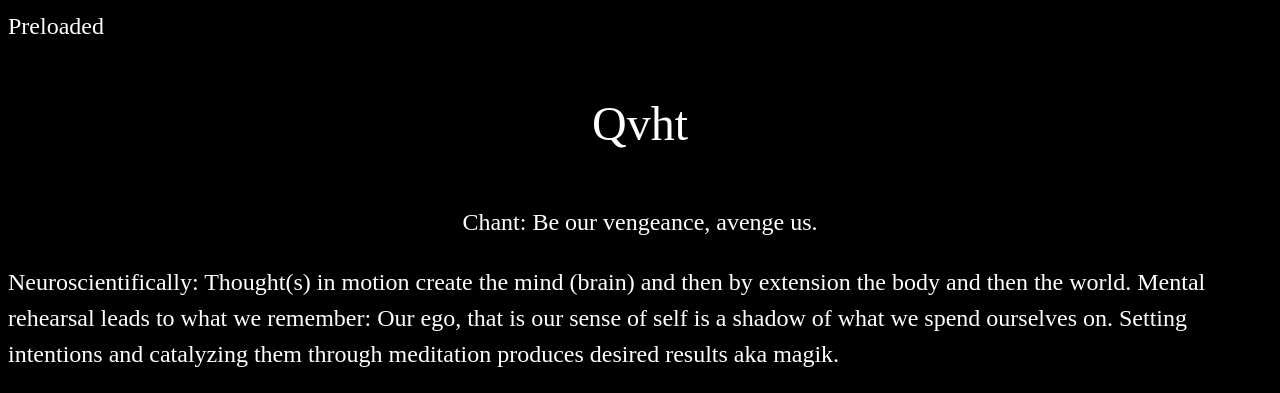
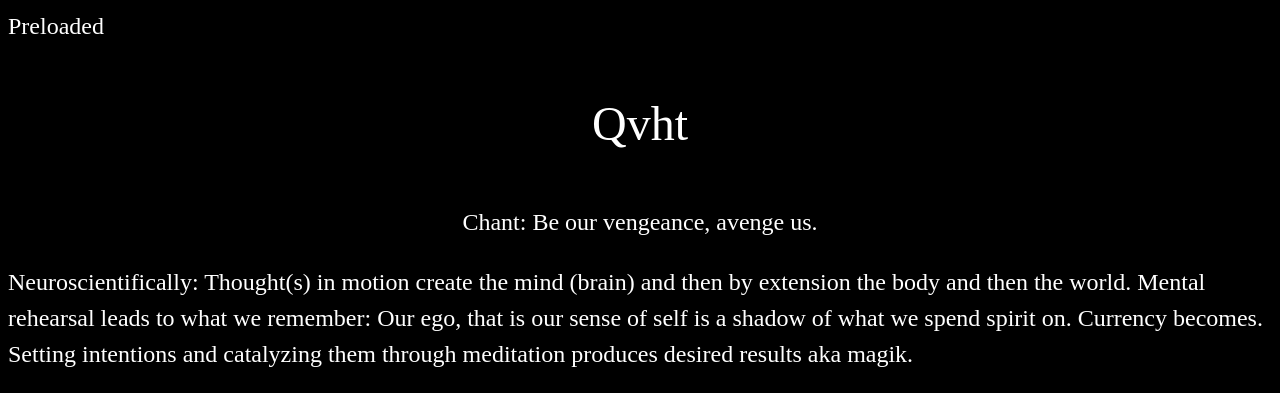
Before and after one commit to qvht/qvht.github.io, a website: page index.html in a window 1280 px wide. Shown: the top 393 px of the page. Drawn offline with Linux system fonts and the light colour scheme.

Commit message:
Update index.html

```diff
--- a/index.html
+++ b/index.html
@@ -105,7 +105,7 @@ body { font-size: 80%; }*/
 
 <p style="text-align: center;">Chant: Be our vengeance, avenge us.</p>
 
-<p>Neuroscientifically: Thought(s) in motion create the mind (brain) and then by extension the body and then the world. Mental rehearsal leads to what we remember: Our ego, that is our sense of self is a shadow of what we spend ourselves on. Setting intentions and catalyzing them through meditation produces desired results aka magik.</p>
+<p>Neuroscientifically: Thought(s) in motion create the mind (brain) and then by extension the body and then the world. Mental rehearsal leads to what we remember: Our ego, that is our sense of self is a shadow of what we spend spirit on. Currency becomes. Setting intentions and catalyzing them through meditation produces desired results aka magik.</p>
 
 <p>A 3D object's shadow is 2D, but its shadow can vary depending on its orientation in the third dimension.</p>
 
```
